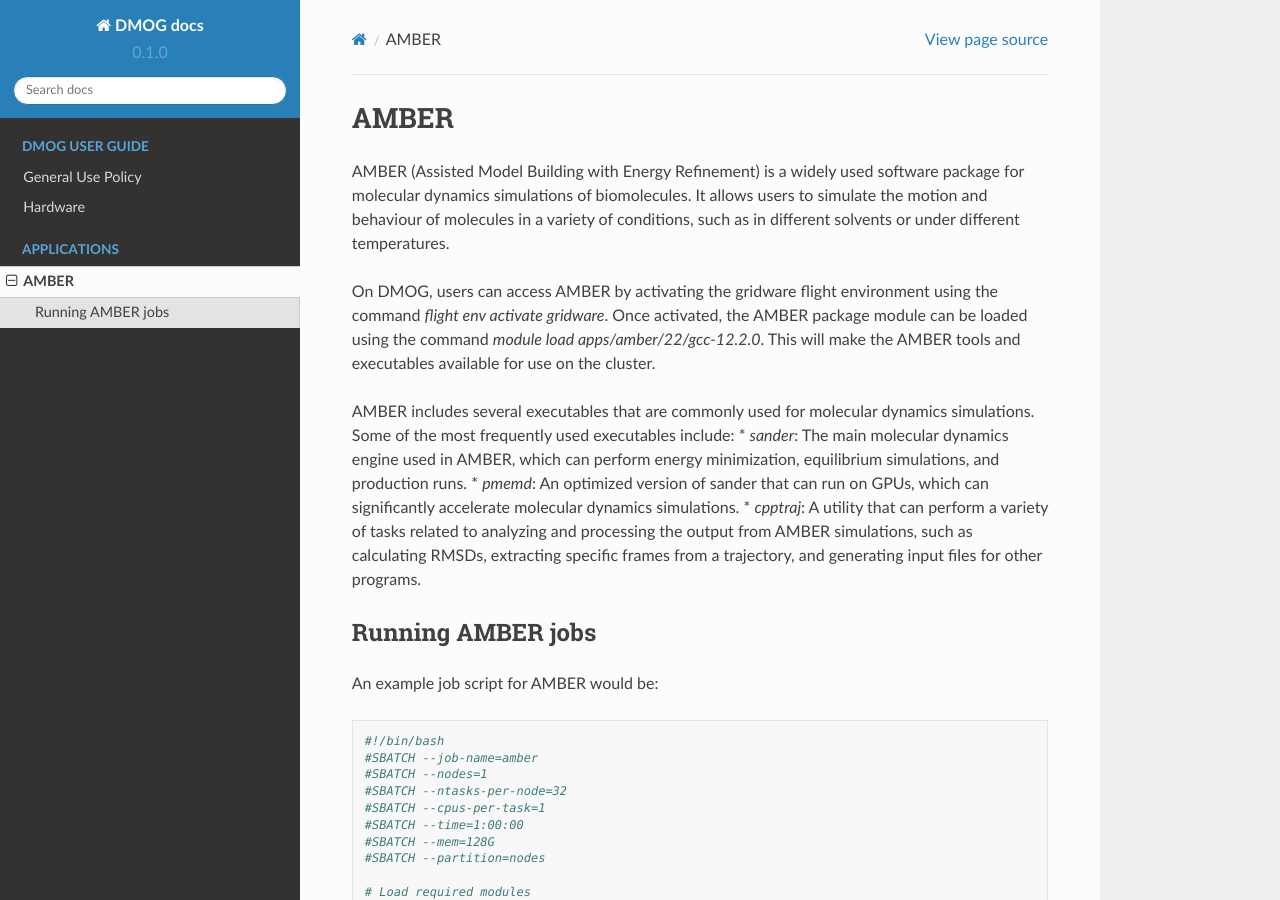
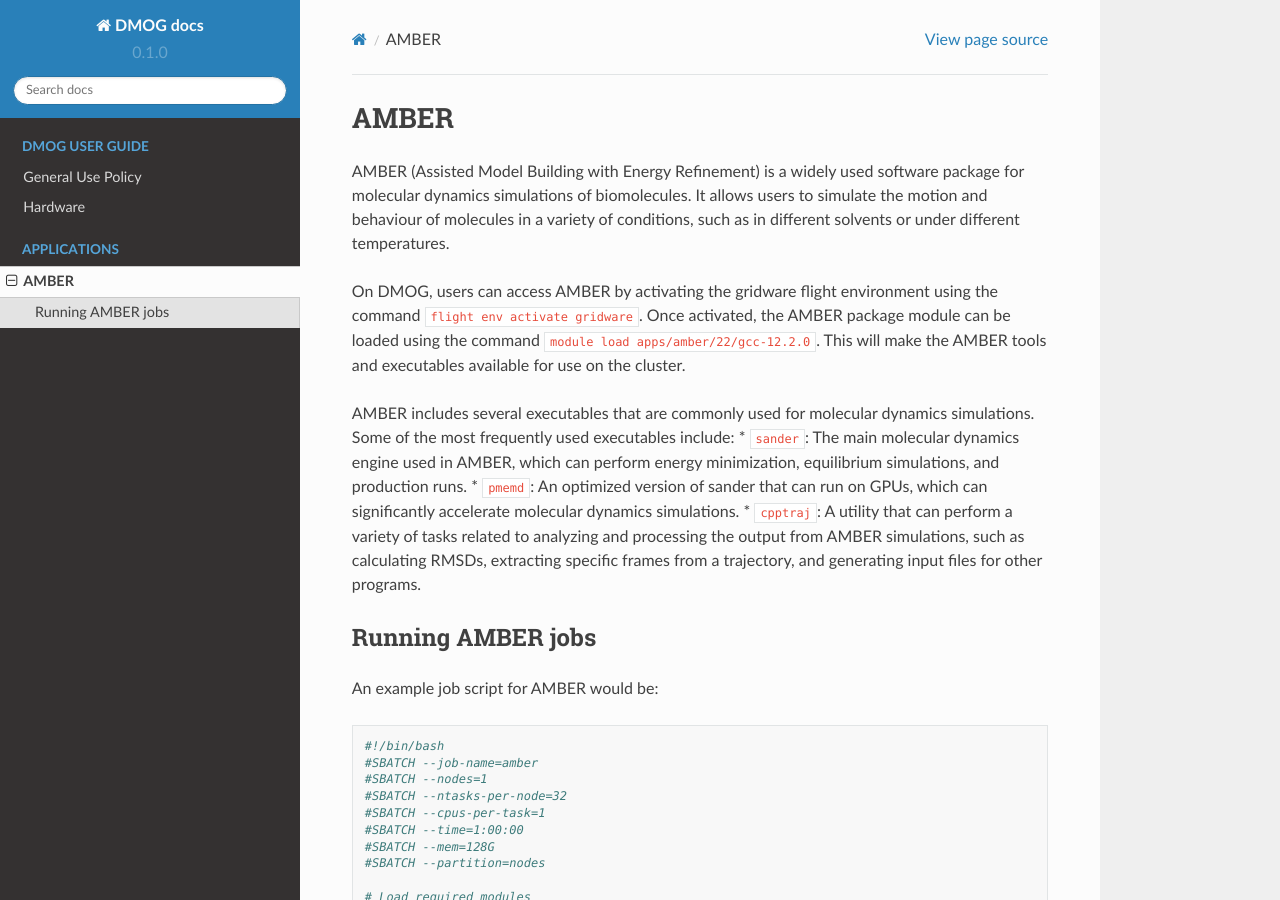
Before and after one commit to jm130/dmogdocs, a Sphinx documentation site: the page built from docs/source/applications/amber.rst, in a window 1280 px wide and 900 px high. Built offline with Sphinx 7.4.7 and the Read the Docs theme 2.0.0, drawn with Linux system fonts in a browser that asks for light colours.

```diff
--- a/docs/source/applications/amber.rst
+++ b/docs/source/applications/amber.rst
@@ -7,15 +7,19 @@ allows users to simulate the motion and behaviour of molecules in a variety
 of conditions, such as in different solvents or under different temperatures.
 
 On DMOG, users can access AMBER by activating the gridware flight
-environment using the command `flight env activate gridware`. Once activated, the
-AMBER package module can be loaded using the command `module load apps/amber/22/gcc-12.2.0`.
+environment using the command ``flight env activate gridware``. Once activated, the
+AMBER package module can be loaded using the command ``module load apps/amber/22/gcc-12.2.0``.
 This will make the AMBER tools and executables available for use on the cluster.
 
 AMBER includes several executables that are commonly used for molecular dynamics
 simulations. Some of the most frequently used executables include:
-* `sander`: The main molecular dynamics engine used in AMBER, which can perform energy minimization, equilibrium simulations, and production runs.
-* `pmemd`: An optimized version of sander that can run on GPUs, which can significantly accelerate molecular dynamics simulations.
-* `cpptraj`: A utility that can perform a variety of tasks related to analyzing and processing the output from AMBER simulations, such as calculating RMSDs, extracting specific frames from a trajectory, and generating input files for other programs.
+* ``sander``: The main molecular dynamics engine used in AMBER, which can perform
+energy minimization, equilibrium simulations, and production runs.
+* ``pmemd``: An optimized version of sander that can run on GPUs, which can
+significantly accelerate molecular dynamics simulations.
+* ``cpptraj``: A utility that can perform a variety of tasks related to analyzing
+and processing the output from AMBER simulations, such as calculating RMSDs, extracting
+specific frames from a trajectory, and generating input files for other programs.
 
 Running AMBER jobs
 ------------------
```
